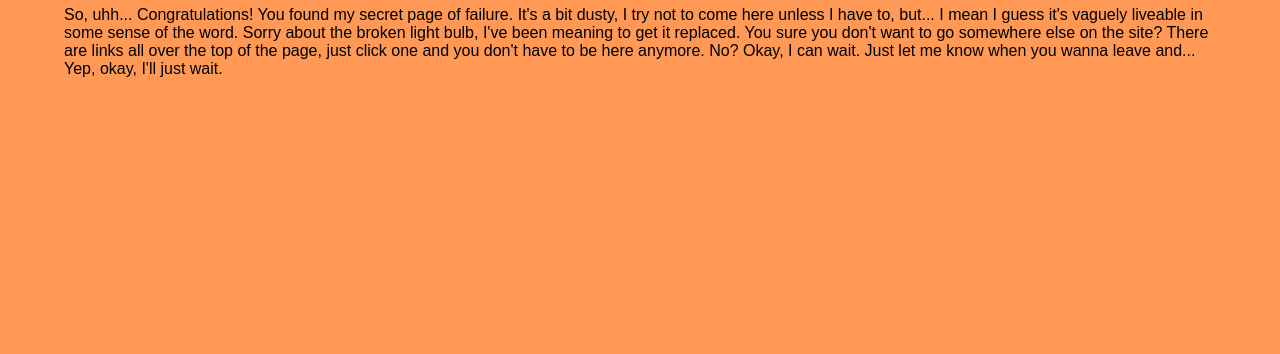
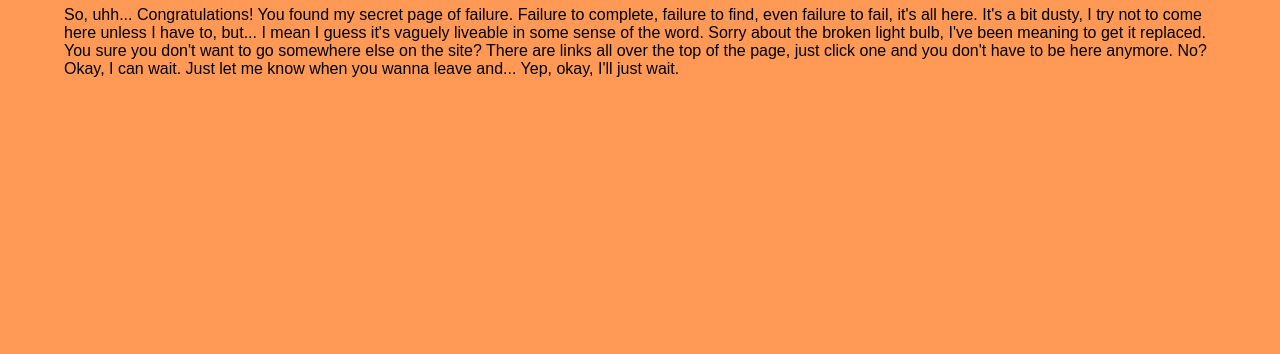
Before and after one commit to SurvivORGs/survivorgs.github.io, a plain HTML site: page 404.html in a window 1280 px wide. Shown: the part 446-800 px from the top of the page. Drawn offline with Linux system fonts and the light colour scheme; a web font is replaced by a local one.

Commit message:
Actually...

```diff
--- a/404.html
+++ b/404.html
@@ -33,7 +33,7 @@
 	</nav>
 	<main>
 		<h1>404: File Not Found</h1>
-		<p>So, uhh... Congratulations! You found my secret page of failure. It's a bit dusty, I try not to come here unless I have to, but... I mean I guess it's vaguely liveable in some sense of the word. Sorry about the broken light bulb, I've been meaning to get it replaced. You sure you don't want to go somewhere else on the site? There are links all over the top of the page, just click one and you don't have to be here anymore. No? Okay, I can wait. Just let me know when you wanna leave and... Yep, okay, I'll just wait.</p>
+		<p>So, uhh... Congratulations! You found my secret page of failure. Failure to complete, failure to find, even failure to fail, it's all here. It's a bit dusty, I try not to come here unless I have to, but... I mean I guess it's vaguely liveable in some sense of the word. Sorry about the broken light bulb, I've been meaning to get it replaced. You sure you don't want to go somewhere else on the site? There are links all over the top of the page, just click one and you don't have to be here anymore. No? Okay, I can wait. Just let me know when you wanna leave and... Yep, okay, I'll just wait.</p>
 	</main>
 </body>
 </html>
```
